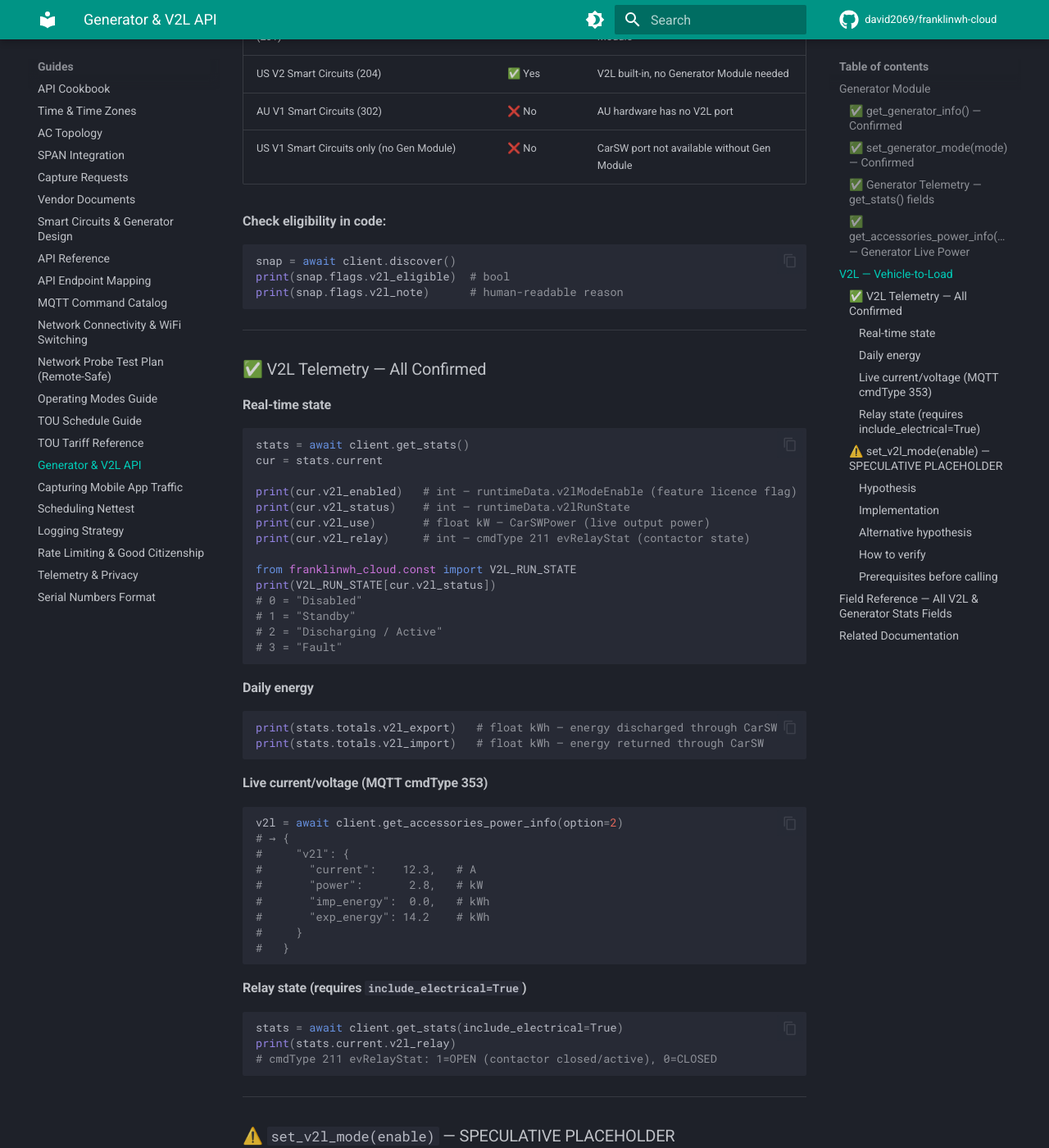
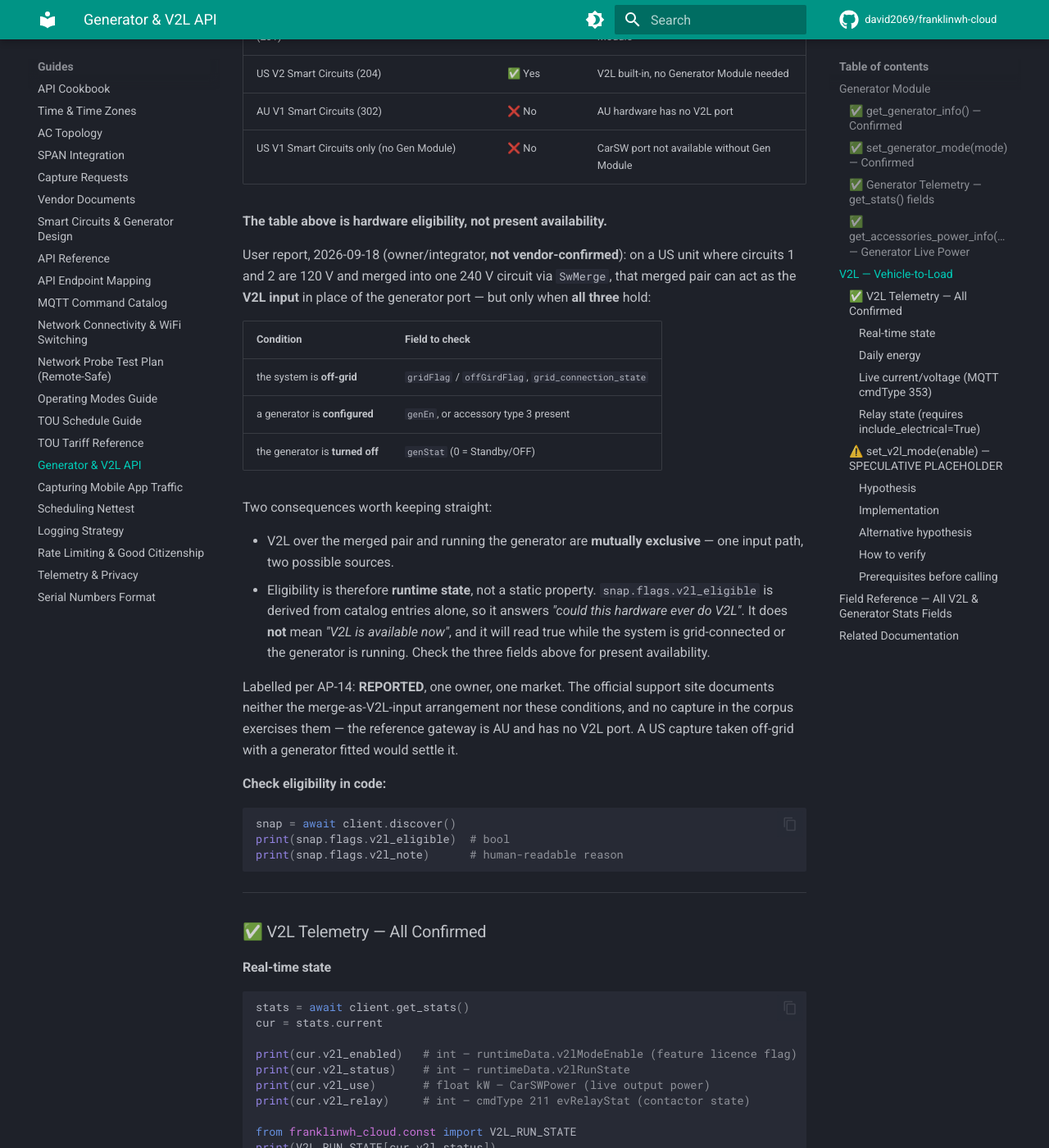
Before and after one commit to david2069/franklinwh-cloud, an MkDocs documentation site: the page built from docs/GENERATOR_V2L_API.md, in a window 1280 px wide and 1400 px high, scrolled down 3094 px. Shown: the whole window at 82% size. Built offline with MkDocs 1.6.1 and Material for MkDocs 9.7.7, drawn with Linux system fonts in a browser that asks for light colours; comment, search, counter and statistics services are not loaded.

Commit message:
docs(v2l,carsw): decode the metered-supply triplet; V2L eligibility is runtime state
Two findings from the app, both from controlled changes on live hardware.

CarSwConsSup* is the "Metered electricity" screen. Setting it to 9 kWh starting
4 Oct 2026 2:46 pm moved exactly and only these:

    CarSwConsSupEnerge      4000  ->  9000
    CarSwConsSupStartTime   '2026-09-21 14:27'  ->  '2026-10-04 14:46'
    CarSwConsSupEnable      1     ->  1  (unchanged)

So Energe is in Wh -- 9 kWh wrote 9000, which makes the earlier 4000 four kWh
and not the 40.00 a /100 reading would have given -- and StartTime is a
gateway-local 'YYYY-MM-DD HH:MM' matching the app to the minute. The screen's
caption "Range 0.1-9999 per aPower, accurate to 0.1" fits a 100 Wh step.

That exposes DEF-CARSW-CONSSUP-IS-A-METERED-SUPPLY-TASK: discover.py:551 and
:719 set v2l_port=bool(CarSwConsSupEnable), so one field of a three-field
scheduled task is standing in for physical port presence -- something you can
switch off reporting hardware that cannot come and go. Enable stayed 1 across
the write, so these reads do not establish what it gates; the entry says so and
names the test that would. Not fixed: there may be no port-presence signal in
311 at all, in which case v2l_port should report unknown rather than be derived
from an unrelated field. That is a decision, not a rename.

V2L eligibility is a runtime state, not a hardware fact. Per the user
(2026-09-18, not vendor-confirmed), the merged 120+120 V pair acts as V2L input
only when the system is off-grid, a generator is configured, and the generator
is off -- so V2L over the merged pair and running the generator are mutually
exclusive, and eligibility depends on gridFlag and genStat, which move minute to
minute. snap.flags.v2l_eligible is computed from catalog entries alone, so it
answers "could this hardware ever do V2L" and reads true while grid-connected or
while the generator runs. Both readings are worth exposing; they need different
names. Documented with the three fields to check, labelled REPORTED.

Co-Authored-By: Claude Opus 5 (1M context) <noreply@anthropic.com>
Claude-Session: https://claude.ai/code/session_01MQnAg9VWLDGdcNXXrmaHEP

````diff
--- a/docs/GENERATOR_V2L_API.md
+++ b/docs/GENERATOR_V2L_API.md
@@ -134,6 +134,34 @@ directly from the battery, through the CarSW port on the Smart Circuit module.
 | US V2 Smart Circuits (204) | ✅ Yes | V2L built-in, no Generator Module needed |
 | AU V1 Smart Circuits (302) | ❌ No | AU hardware has no V2L port |
 | US V1 Smart Circuits only (no Gen Module) | ❌ No | CarSW port not available without Gen Module |
+
+**The table above is hardware eligibility, not present availability.**
+
+User report, 2026-09-18 (owner/integrator, **not vendor-confirmed**): on a US unit
+where circuits 1 and 2 are 120 V and merged into one 240 V circuit via `SwMerge`,
+that merged pair can act as the **V2L input** in place of the generator port — but
+only when **all three** hold:
+
+| Condition | Field to check |
+|---|---|
+| the system is **off-grid** | `gridFlag` / `offGirdFlag`, `grid_connection_state` |
+| a generator is **configured** | `genEn`, or accessory type 3 present |
+| the generator is **turned off** | `genStat` (0 = Standby/OFF) |
+
+Two consequences worth keeping straight:
+
+* V2L over the merged pair and running the generator are **mutually exclusive** —
+  one input path, two possible sources.
+* Eligibility is therefore **runtime state**, not a static property.
+  `snap.flags.v2l_eligible` is derived from catalog entries alone, so it answers
+  *"could this hardware ever do V2L"*. It does **not** mean *"V2L is available
+  now"*, and it will read true while the system is grid-connected or the generator
+  is running. Check the three fields above for present availability.
+
+Labelled per AP-14: **REPORTED**, one owner, one market. The official support site
+documents neither the merge-as-V2L-input arrangement nor these conditions, and no
+capture in the corpus exercises them — the reference gateway is AU and has no V2L
+port. A US capture taken off-grid with a generator fitted would settle it.
 
 **Check eligibility in code:**
 ```python
````
Also changed, not shown: defect_list.md (+14 -1 lines).
